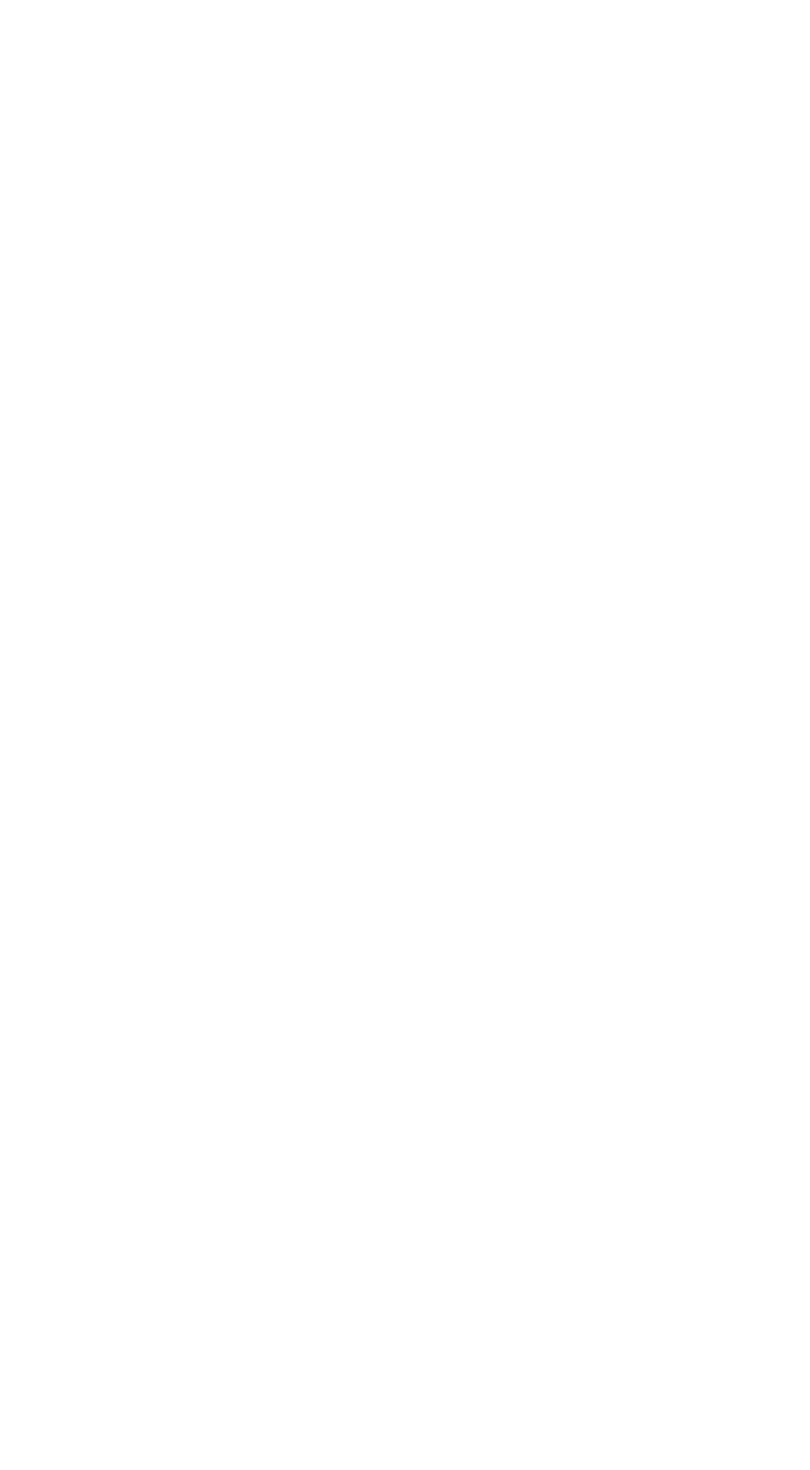
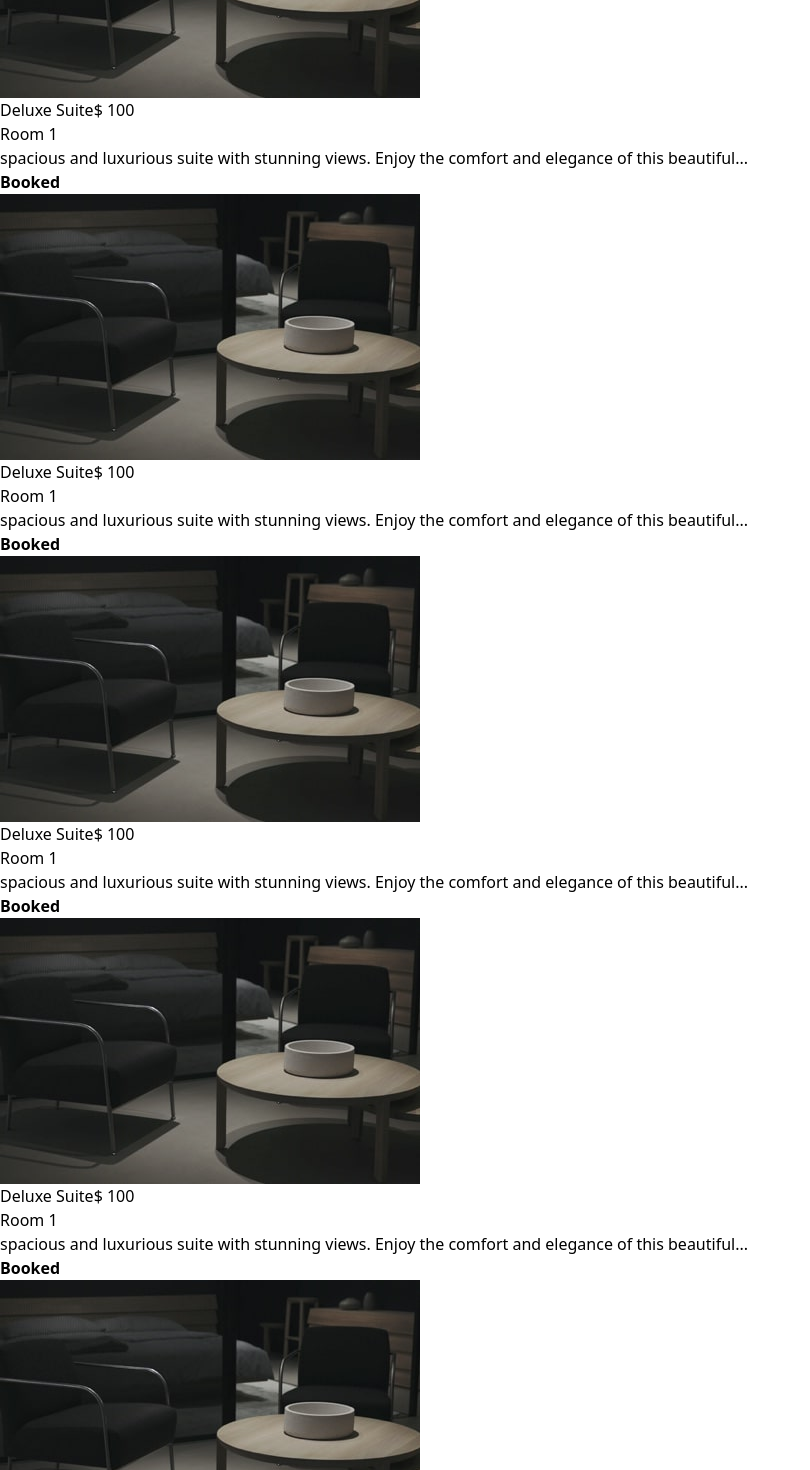
Before and after one commit to NTiger07/hotel-src, a React (Vite) app in the folder hotel-frontend/: page /rooms in a window 1280 px wide. Shown: the part 240-1710 px from the top of the page, without its empty margins (0-810 px from the left). Before the commit the page ends 800 px from the top, so only its background shows below. Built offline with nearby package versions, Linux system fonts and the light colour scheme.

Commit message:
RoomsItem DONE and RoomContainer skeleton WIP

```diff
--- a/hotel-frontend/src/App.tsx
+++ b/hotel-frontend/src/App.tsx
@@ -9,12 +9,12 @@ import Bookings from './pages/Bookings'
 function App() {
 
   return (
-    <div className='relative overflow-hidden h-[100vh] font-lexend'>
+    <div className='relative h-[100vh] font-lexend'>
       <div className='absolute'>
         <ToastContainer position='top-center' />
       </div>
       <Header />
-      <div className="w-[100%] overflow-x-hidden bg-[#b1aaaace]">
+      <div className="w-[100%] overflow-x-hidden px-[3%]">
         <Routes>
           <Route path='/' element={<Home />} />
           <Route path='/rooms' element={<Rooms />} />
--- /dev/null
+++ b/hotel-frontend/src/components/Rooms/RoomItem.tsx
@@ -0,0 +1,30 @@
+const RoomItem = () => {
+    return (
+        <div className="flex flex-col cursor-pointer rounded-xl shadow-md bg-white w-[280px] h-max">
+            <div className="w-full h-[50%]">
+                <img src="/assets/room.jpg" className="rounded-t-xl w-[280px]" alt="" />
+            </div>
+            <div className="w-full h-[50%] p-[5%] flex flex-col items-center">
+                <div className="flex items-center justify-between w-full font-semibold text-[1.3rem]">
+                    <span>Deluxe Suite</span>
+                    <span>$ 100</span>
+                </div>
+                <span className="w-full">Room 1</span>
+                <p className="w-full py-[3%]">spacious and luxurious suite
+                    with stunning views. Enjoy the
+                    comfort and elegance of this
+                    beautiful...
+                </p>
+                <button
+                    className="cursor-pointer [border:none] py-[.8rem] w-[100%] bg-primary-red rounded-3xs flex justify-center"
+                >
+                    <b className="relative text-[1.2rem] text-whites-plain">
+                        Booked
+                    </b>
+                </button>
+            </div>
+        </div>
+    )
+}
+
+export default RoomItem
--- a/hotel-frontend/src/components/Rooms/RoomsContainer.tsx
+++ b/hotel-frontend/src/components/Rooms/RoomsContainer.tsx
@@ -1,6 +1,42 @@
+import RoomItem from "./RoomItem"
+
 const RoomsContainer = () => {
   return (
-    <div>RoomsContainer</div>
+    <div>RoomsContainer
+
+      <div className="grid grid-cols-4 gap-y-[3rem] pb-[2rem] gap-x-3">
+        <RoomItem />
+        <RoomItem />
+        <RoomItem />
+        <RoomItem />
+        <RoomItem />
+        <RoomItem />
+        <RoomItem />
+        <RoomItem />
+        <RoomItem />
+        <RoomItem />
+        <RoomItem />
+        <RoomItem />
+        <RoomItem />
+        <RoomItem />
+        <RoomItem />
+        <RoomItem />
+        <RoomItem />
+        <RoomItem />
+        <RoomItem />
+        <RoomItem />
+        <RoomItem />
+        <RoomItem />
+        <RoomItem />
+        <RoomItem />
+        <RoomItem />
+        <RoomItem />
+        <RoomItem />
+        <RoomItem />
+        <RoomItem />
+        <RoomItem />
+      </div>
+    </div>
   )
 }
 
```
Also changed, not shown: hotel-frontend/public/assets/room.jpg (added), hotel-frontend/todo.txt (added).
